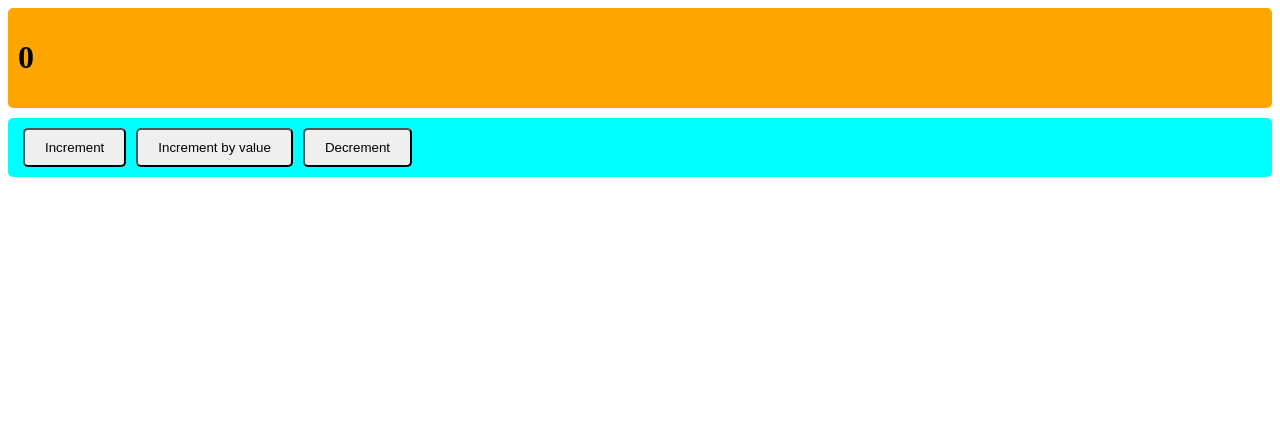
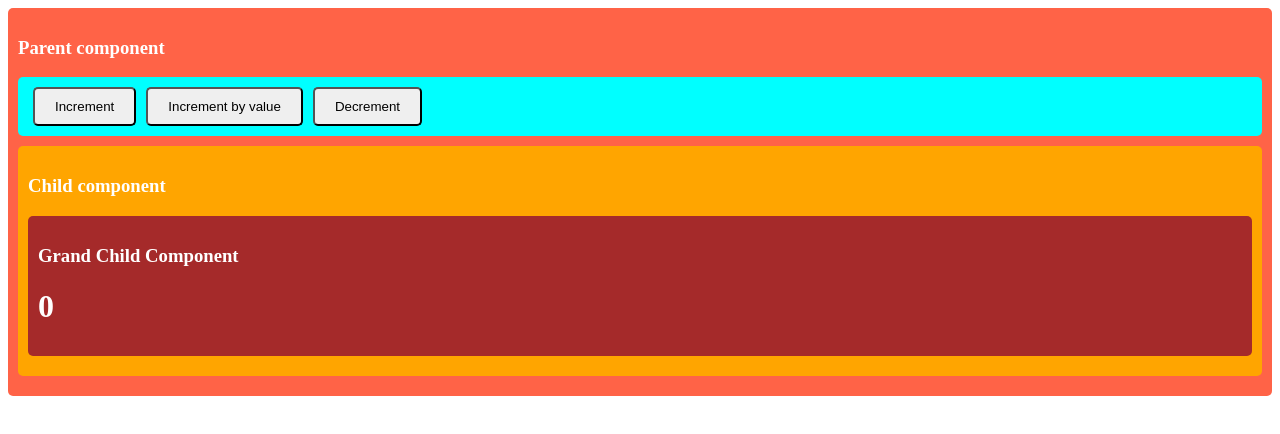
Before and after one commit to chinmoy-kumar/programming-languages-fundamentals, a React (Vite) app in the folder react-fundamentals/react-practice/: page / in a window 1280 px wide. Shown: the top 434 px of the page. Built offline with nearby package versions, Linux system fonts and the light colour scheme.

Commit message:
add NestedDisplay.jsx and Provider

```diff
--- a/react-fundamentals/react-practice/src/components/App.jsx
+++ b/react-fundamentals/react-practice/src/components/App.jsx
@@ -1,16 +1,18 @@
-import { useState } from "react";
 import { Counter } from "./Counter.jsx";
 import Display from "./Display.jsx";
+import CounterProvider from "../providers/counter.provider.jsx";
+import "./Box.css";
 
-function App()
-{
-    const [count, setCount] = useState(0);
-    return(
-        <>
-            <Display count = {count} setCount = {setCount}></Display>
-            <Counter count = {count} setCount = {setCount}/>
-        </>
-    );
+function App() {
+  return (
+    <CounterProvider>
+      <div className="box-tomato">
+        <h3>Parent component</h3>
+        <Counter/>
+        <Display/>
+      </div>
+    </CounterProvider>
+  );
 }
 
 export default App;
--- a/react-fundamentals/react-practice/src/components/Box.css
+++ b/react-fundamentals/react-practice/src/components/Box.css
@@ -20,6 +20,22 @@
     margin-bottom: 10px;
 }
 
+.box-tomato{
+    background-color: tomato;
+    color:white;
+    padding: 10px;
+    border-radius: 5px;
+    margin-bottom: 10px;
+}
+
+.box-brown{
+    background-color: brown;
+    color:white;
+    padding: 10px;
+    border-radius: 5px;
+    margin-bottom: 10px;
+}
+
 .btn{
     padding: 10px 20px;
     margin-left: 5px;
--- a/react-fundamentals/react-practice/src/components/Counter.jsx
+++ b/react-fundamentals/react-practice/src/components/Counter.jsx
@@ -1,6 +1,10 @@
+import { use } from "react";
 import "./Box.css";
+import { CounterContext } from "../providers/counter.provider";
 
-export function Counter({ count, setCount }) {
+export function Counter() {
+  const {count, setCount} = use(CounterContext);
+
   function increaseCounter() {
     setCount(count + 1);
   }
--- a/react-fundamentals/react-practice/src/components/Display.jsx
+++ b/react-fundamentals/react-practice/src/components/Display.jsx
@@ -1,9 +1,13 @@
 import "./Box.css"
+import NestedDisplay  from "./NestedDisplay";
 
-function Display({ count }) {
+function Display() {
   return (
     <div className="box-orange">
-        <h1>{count}</h1>
+        <h3>Child component</h3>
+        <div>
+          <NestedDisplay></NestedDisplay>
+        </div>
     </div>
   )
 }
--- /dev/null
+++ b/react-fundamentals/react-practice/src/components/NestedDisplay.jsx
@@ -0,0 +1,16 @@
+import { use } from "react"
+import { CounterContext } from "../providers/counter.provider"
+
+
+function NestedDisplay() {
+    const {count} = use(CounterContext); //* reads the current value from your CounterContext
+
+  return (
+    <div className='box-brown'>
+        <h3>Grand Child Component</h3>
+        <h1>{count}</h1>
+    </div>
+  )
+}
+
+export default NestedDisplay
--- /dev/null
+++ b/react-fundamentals/react-practice/src/providers/counter.provider.jsx
@@ -0,0 +1,15 @@
+import { createContext } from "react";
+import { useState } from "react";
+
+
+//* It creates a React Context container/channel through which counter data can be shared between components. without prop drilling
+export const CounterContext = createContext();
+
+function CounterProvider({ children }) {
+    const [count, setCount] = useState(0);
+  return <CounterContext.Provider value={{count, setCount}}>
+    {children}
+    </CounterContext.Provider>;
+}
+
+export default CounterProvider;
```
